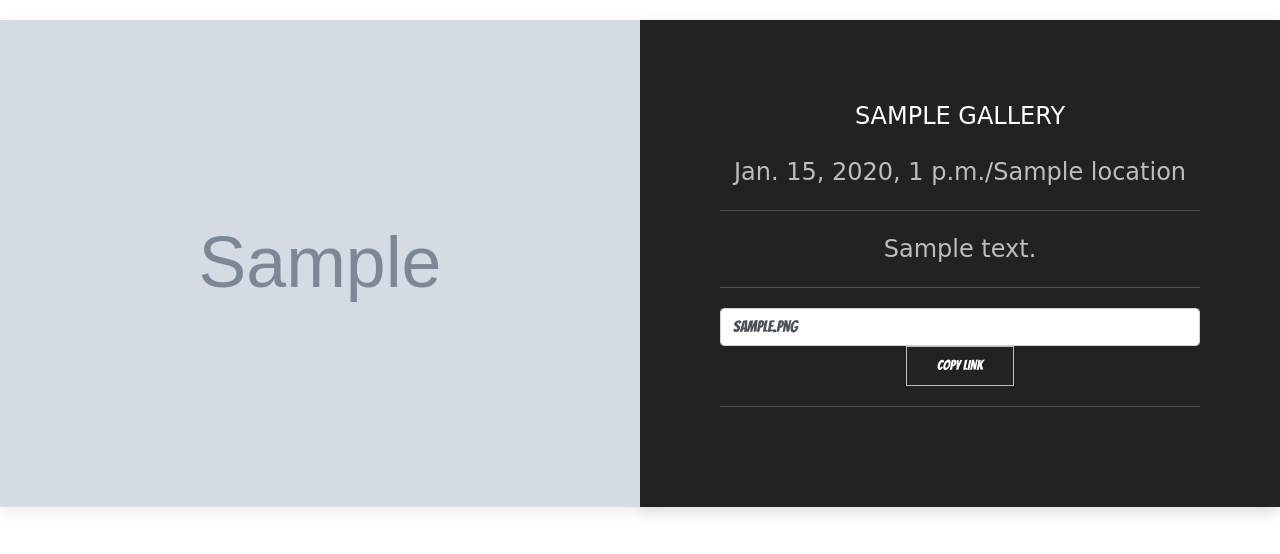
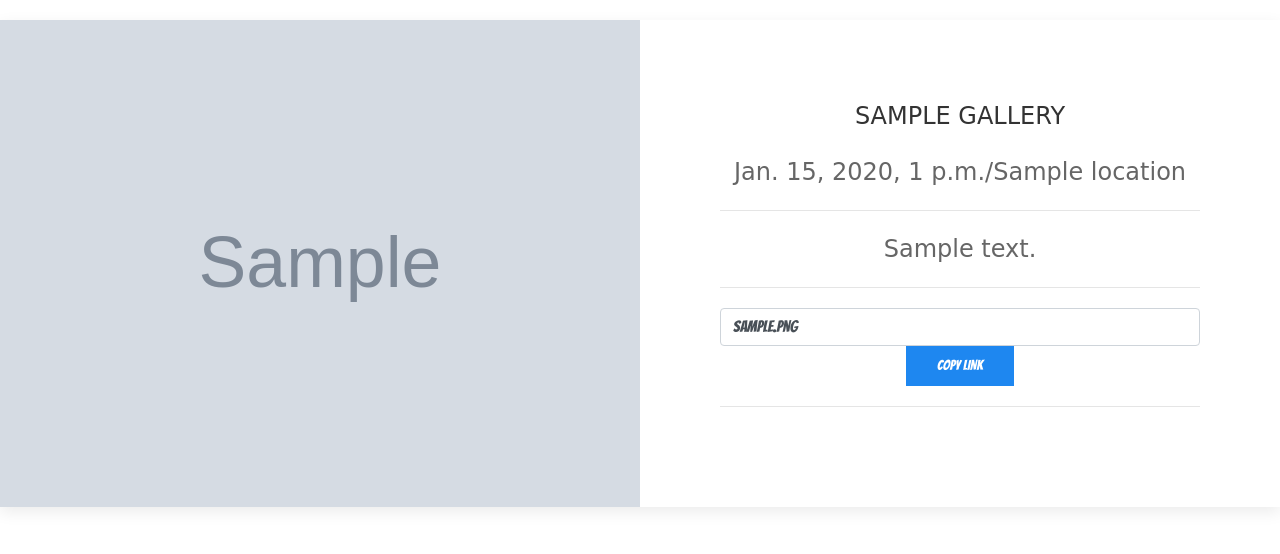
Before and after one commit to kangalah/Galleriah, a Django app: page /images/1 in a window 1280 px wide. Shown: the part 56-610 px from the top of the page. Run offline with Django 3.2, Linux system fonts and the light colour scheme; tables that the repository leaves empty hold one stand-in row (values such as "Sample post"); grey boxes marked "Sample" are stand-in pictures; some libraries are stand-ins or nearby versions; some web fonts are replaced.

```diff
--- a/gallery/templates/pic.html
+++ b/gallery/templates/pic.html
@@ -27,7 +27,7 @@
             <canvas width="900" height="500"></canvas>
         </div>
         <div>
-            <div class="uk-card-body uk-card-secondary">
+            <div class="uk-card-body uk-card-success">
                 <div class="uk-text-center uk-card-body uk-text-large ">
                     <h3 class="uk-card-title" style="font-family: 'Boogaloo', cursive;">{{image.name|upper}}</h3>
                     <p style="font-family: 'Boogaloo', cursive;">{{image.time_uloaded}}/{{image.location}}</p>
@@ -36,7 +36,7 @@
                     <hr>
 
                     <input class="form-control" type="text" value="{{image.image}}" id="myInput">
-                    <a onclick="myFunction()" class="uk-button uk-button-default">Copy Link</a>
+                    <a onclick="myFunction()" class="uk-button uk-button-primary">Copy Link</a>
                     <hr>
                     <p>{{image.categories.}}</p>
                 </div>
```
